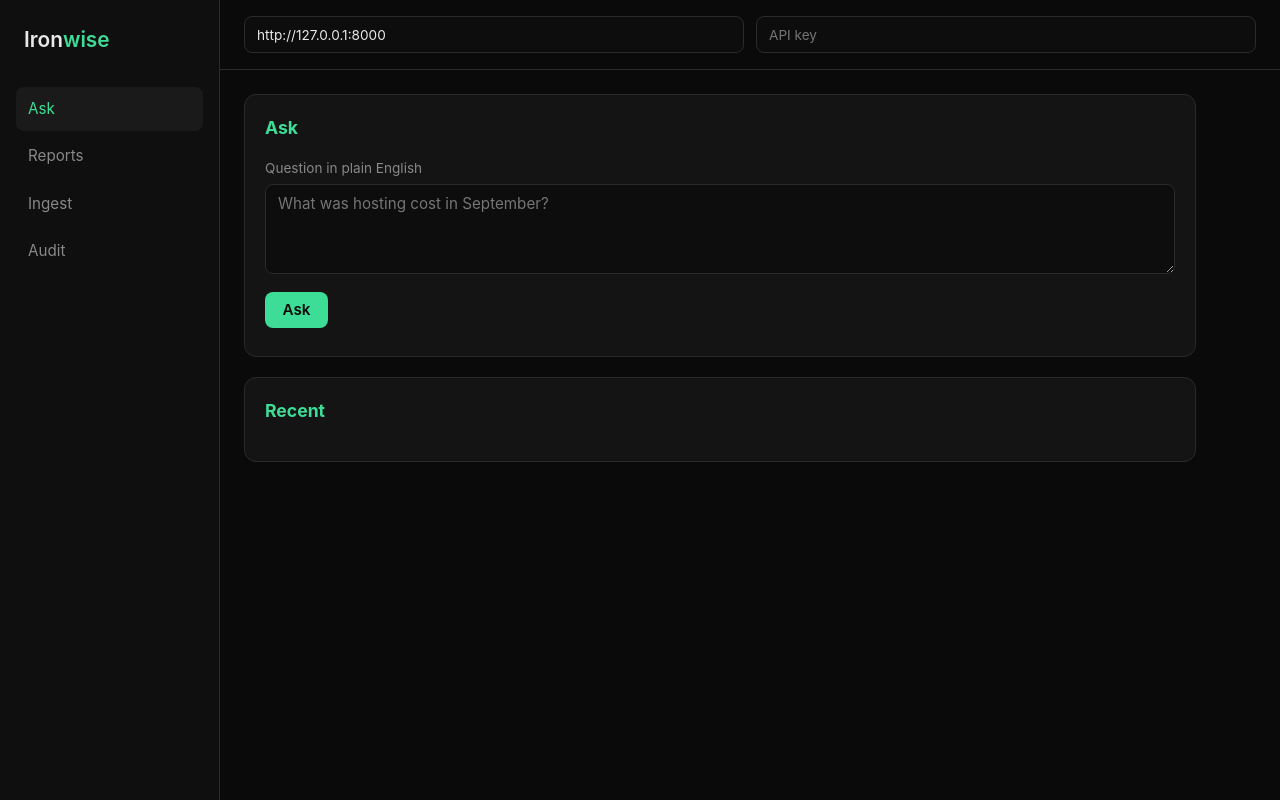
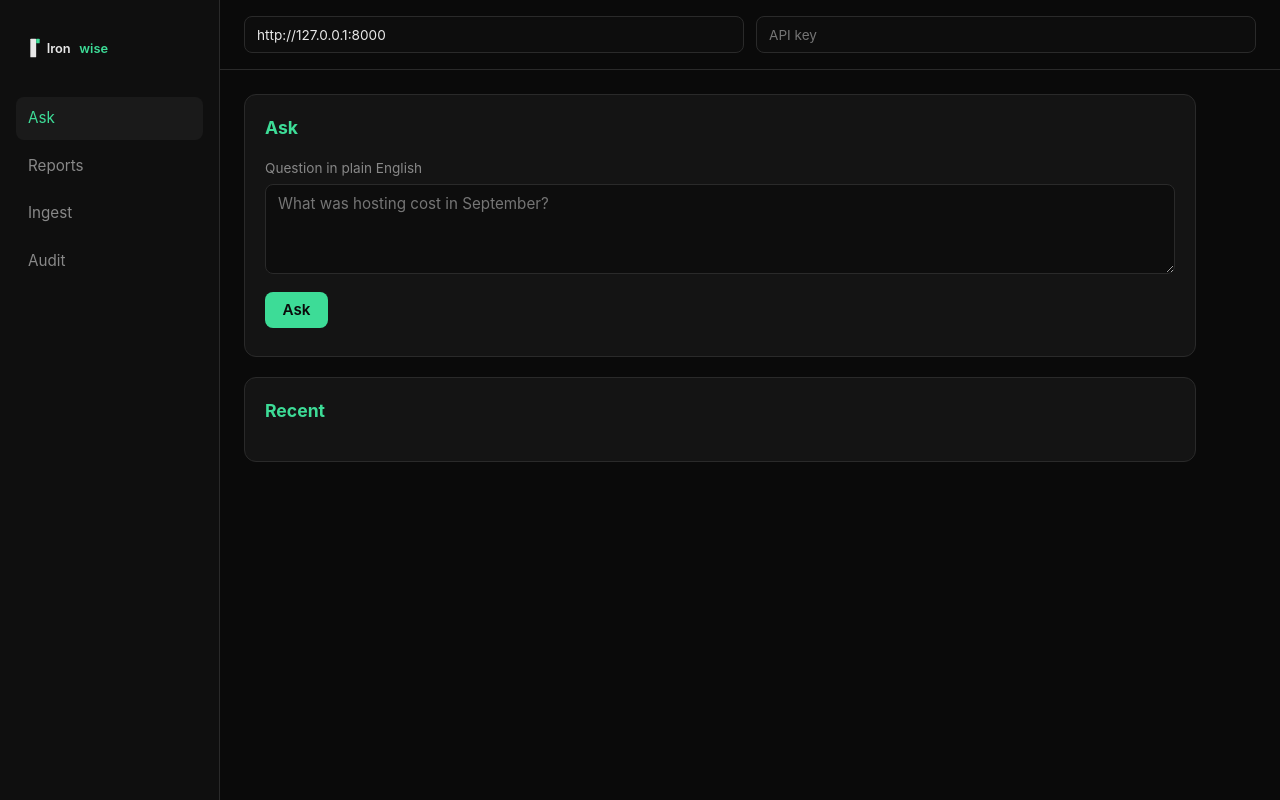
Before and after one commit to neroiq-47/Ironwise-LLM, a plain HTML site: page dashboard/index.html in a window 1280 px wide. Drawn offline with Linux system fonts and the light colour scheme.

Commit message:
Integrate Ironwise logo into dashboard nav and add favicon

```diff
--- a/dashboard/index.html
+++ b/dashboard/index.html
@@ -4,6 +4,7 @@
 <meta charset="UTF-8">
 <meta name="viewport" content="width=device-width, initial-scale=1.0">
 <title>Ironwise</title>
+<link rel="icon" type="image/svg+xml" href="assets/icon.svg">
 <style>
   :root {
     --bg: #0a0a0a;
@@ -33,13 +34,6 @@
     padding: 1.5rem 1rem;
     flex-shrink: 0;
   }
-  nav h1 {
-    margin: 0 0 2rem;
-    font-size: 1.3rem;
-    font-weight: 600;
-    padding: 0 0.5rem;
-  }
-  nav h1 span { color: var(--mint); }
   nav a {
     display: block;
     padding: 0.65rem 0.75rem;
@@ -167,7 +161,14 @@
 </head>
 <body>
 <nav>
-  <h1>Iron<span>wise</span></h1>
+  <a href="#ask" style="text-decoration:none; margin-bottom:1.5rem; display:block;">
+    <svg xmlns="http://www.w3.org/2000/svg" viewBox="0 0 240 48" width="140" height="28" style="display:block;">
+      <rect x="4" y="8" width="10" height="32" rx="1" fill="#e8e8e8"/>
+      <rect x="14" y="8" width="6" height="8" rx="1" fill="#3ddc97"/>
+      <text x="32" y="32" font-family="-apple-system, BlinkMacSystemFont, Segoe UI, Roboto, sans-serif" font-size="22" font-weight="600" fill="#e8e8e8">Iron</text>
+      <text x="88" y="32" font-family="-apple-system, BlinkMacSystemFont, Segoe UI, Roboto, sans-serif" font-size="22" font-weight="600" fill="#3ddc97">wise</text>
+    </svg>
+  </a>
   <a href="#ask" class="active" data-page="ask">Ask</a>
   <a href="#reports" data-page="reports">Reports</a>
   <a href="#ingest" data-page="ingest">Ingest</a>
@@ -269,7 +270,7 @@
 <script>
 const $ = id => document.getElementById(id);
 const pages = document.querySelectorAll('.page');
-const navLinks = document.querySelectorAll('nav a');
+const navLinks = document.querySelectorAll('nav a[data-page]');
 
 function showPage(name) {
   pages.forEach(p => p.classList.remove('active'));
```
